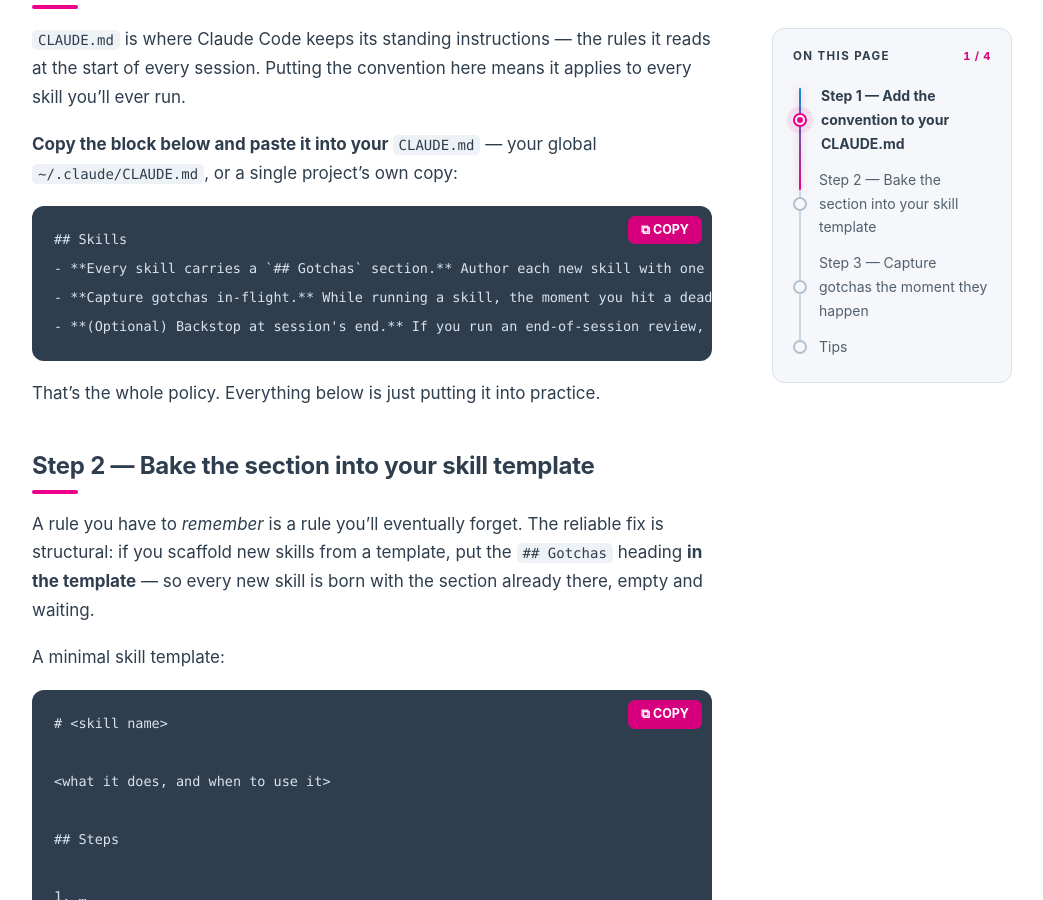
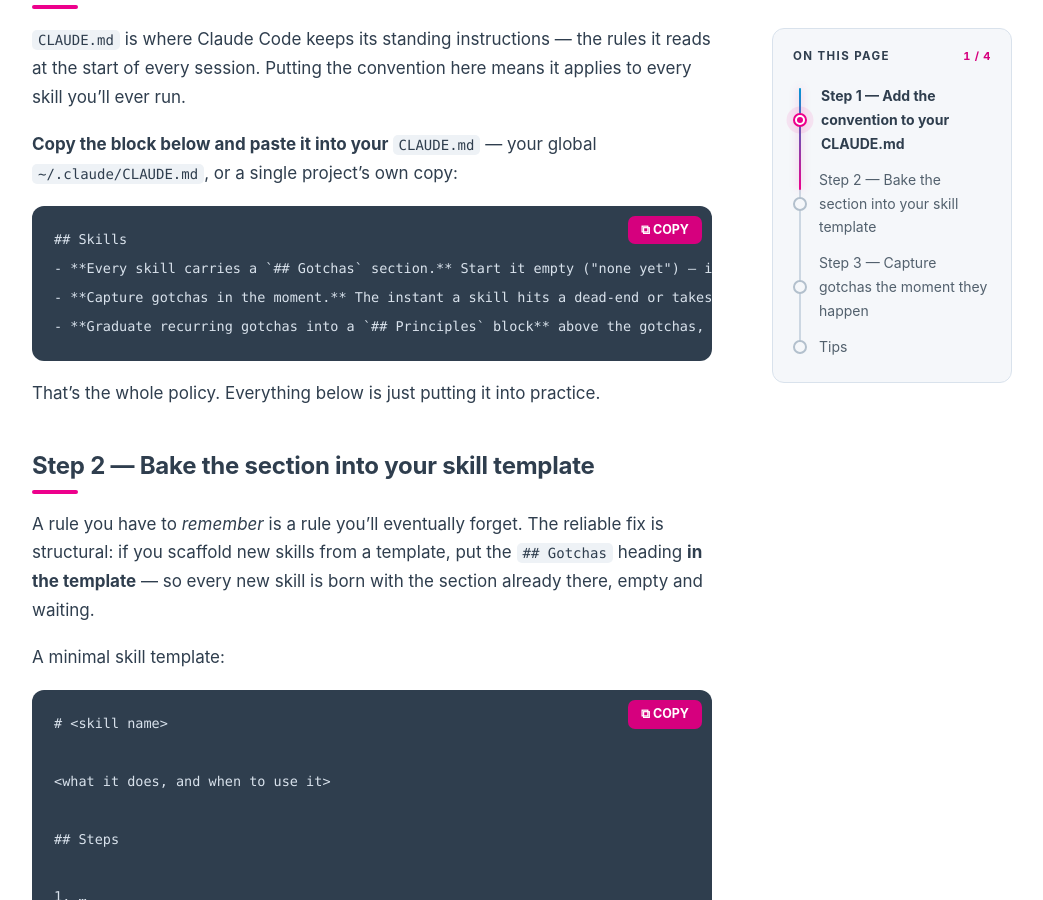
Before and after one commit to theWEBDOGS/guides, a Jekyll site: the page built from claude-code/skill-gotchas/skill-gotchas.md, in a window 1280 px wide and 900 px high, scrolled down 560 px. Shown: the whole window, without its empty margins (90-1133 px from the left). Built offline with Jekyll 4.4.1, drawn with Linux system fonts in a browser that asks for light colours; some web fonts are replaced; our own code applies the rules of GitHub Pages for plain Markdown files; some of the changed text lies outside the part shown.

Commit message:
Publish guides (2026-06-19) [generated]

````diff
--- a/claude-code/skill-gotchas/skill-gotchas.md
+++ b/claude-code/skill-gotchas/skill-gotchas.md
@@ -22,9 +22,9 @@ applies to every skill you'll ever run.
 
 ```markdown
 ## Skills
-- **Every skill carries a `## Gotchas` section.** Author each new skill with one (empty — "none yet" — is fine; it's a standing invitation). It's where that skill's accumulated mistakes, dead-ends, and corrections live so a future run doesn't repeat them. The most robust enforcement is structural: if you keep a skill template or scaffold, bake the heading into it so every new skill is born with the section.
-- **Capture gotchas in-flight.** While running a skill, the moment you hit a dead-end or take a correction that will recur, append a dated bullet to its `## Gotchas` before you finish — that's when the detail is freshest and most accurate.
-- **(Optional) Backstop at session's end.** If you run an end-of-session review, use it to sweep up any gotcha that in-flight capture missed.
+- **Every skill carries a `## Gotchas` section.** Start it empty ("none yet") — it's where that skill's accumulated mistakes, dead-ends, and corrections live so the next run steps around them instead of into them. The most robust enforcement is structural: if you scaffold skills from a template, bake the heading in.
+- **Capture gotchas in the moment.** The instant a skill hits a dead-end or takes a correction that will recur, append a dated line to its `## Gotchas` before moving on — that's when the detail is freshest.
+- **Graduate recurring gotchas into a `## Principles` block** above the gotchas, once several share a root cause: state the rule that predicts the mistake. Promote only a real pattern — a principle drawn from one gotcha is overfitting.
 ```
 
 That's the whole policy. Everything below is just putting it into practice.
@@ -87,3 +87,6 @@ next run will read it.
   use it to sweep up the gotchas you missed in the moment.
 - Let the log grow, then weed it. A skill that's failed ten interesting ways
   has a `## Gotchas` section worth its weight in saved reruns.
+- When several gotchas turn out to share one root cause, **graduate them into a
+  `## Principles` block** above the gotchas — the predictive rule stated once, so
+  the next run meets it *before* the symptoms instead of after.
````
Also changed, not shown: claude-code/skill-gotchas/index.md (+6 -3 lines).
